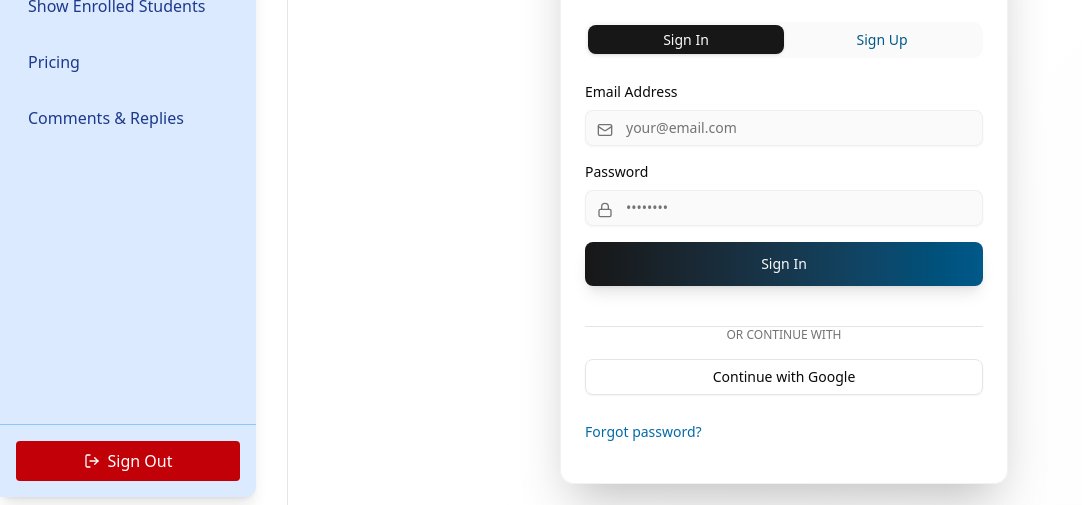
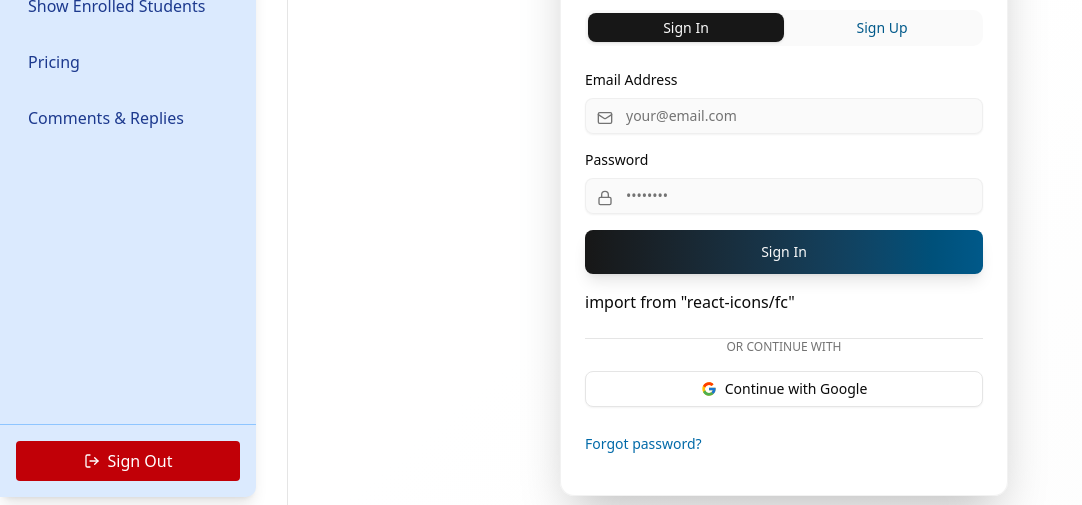
Before and after one commit to SubscriptionBasedOnlineLearningPlatfrom/course-platform-instructor-frontend, a React (Vite) app: page / in a window 1280 px wide. Shown: the part 303-808 px from the top of the page, without its empty margins (0-1082 px from the left). Built offline with nearby package versions, Linux system fonts and the light colour scheme.

Commit message:
Add Google login button to InstructorAuth component

```diff
--- a/src/components/signup-Login/instructorAuth.jsx
+++ b/src/components/signup-Login/instructorAuth.jsx
@@ -9,6 +9,8 @@ import { Tabs, TabsContent, TabsList, TabsTrigger } from "../signup-Login2/ui/ta
 import { Separator } from "../signup-Login2/ui/separator.jsx";
 import { Lock, User, BookOpen, Mail } from "lucide-react";
 import axios from "axios";
+import { FcGoogle } from "react-icons/fc"
+
 
 axios.defaults.withCredentials = true;
 const API_BASE = "http://localhost:4000";
@@ -162,15 +164,24 @@ export const InstructorAuth = () => {
       </Button>
 
       {/* Google Login */}
+     import { FcGoogle } from "react-icons/fc"
+
 <div className="relative my-6">
   <Separator />
   <div className="relative flex justify-center text-xs uppercase">
     <span className="bg-background px-2 text-muted-foreground">Or continue with</span>
   </div>
-        <Button variant="outline" className="w-full mt-4 flex items-center justify-center gap-2" type="button" onClick={handleGoogleLogin}>
+  <Button
+    variant="outline"
+    className="w-full mt-4 flex items-center justify-center gap-2"
+    type="button"
+    onClick={handleGoogleLogin}
+  >
+    <FcGoogle className="w-5 h-5" />
     Continue with Google
   </Button>
 </div>
+
 
       {/* Forgot Password */}
       {mode === "login" && (
```
Lines whose indentation alone changed are shown as unchanged.
